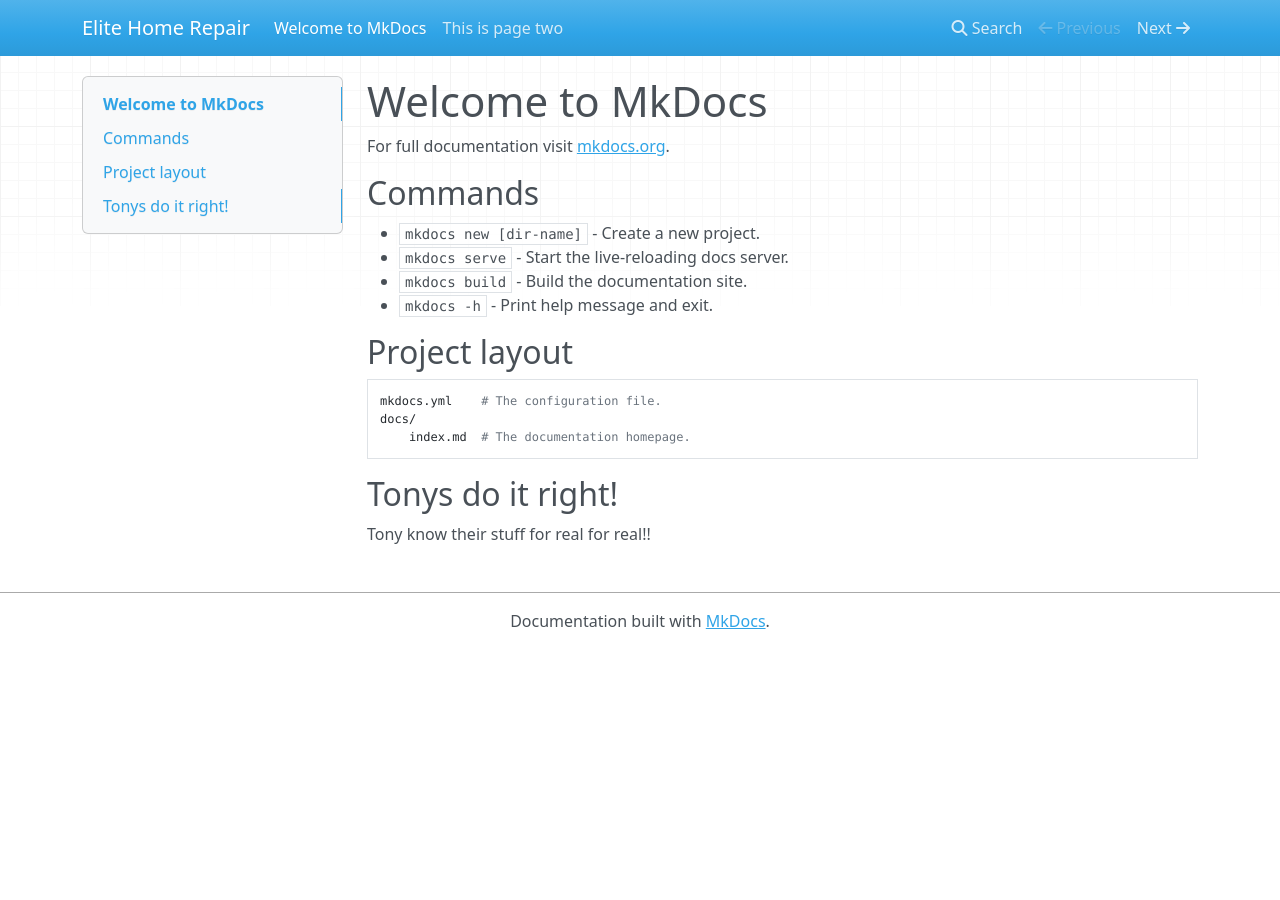
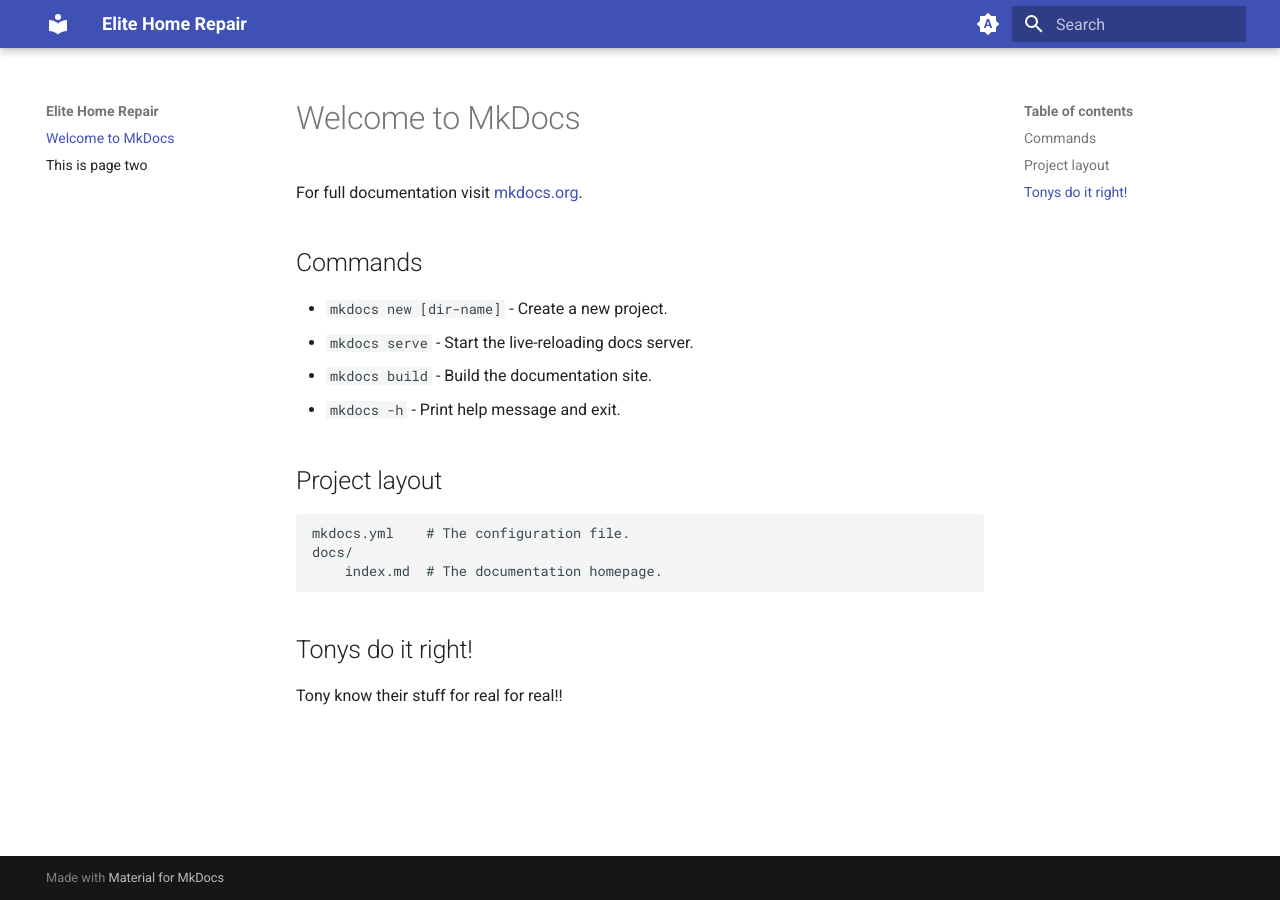
Before and after one commit to elitehomerepair/yes, an MkDocs documentation site: the page built from docs/index.md, in a window 1280 px wide. Built offline with MkDocs 1.6.1 and Material for MkDocs 9.7.7, drawn with Linux system fonts in a browser that asks for light colours; nearby versions of some CDN libraries; some of the changed lines change nothing that is shown.

Commit message:
Add material theme and search plugin

```diff
--- a/mkdocs.yml
+++ b/mkdocs.yml
@@ -1,7 +1,8 @@
 site_name: Elite Home Repair
 theme:
+  name: material
+
   palette:
-
     # Palette toggle for automatic mode
     - media: "(prefers-color-scheme)"
       toggle:
@@ -21,3 +22,6 @@ theme:
       toggle:
         icon: material/brightness-4
         name: Switch to system preference
+
+plugins:
+  - search
```
